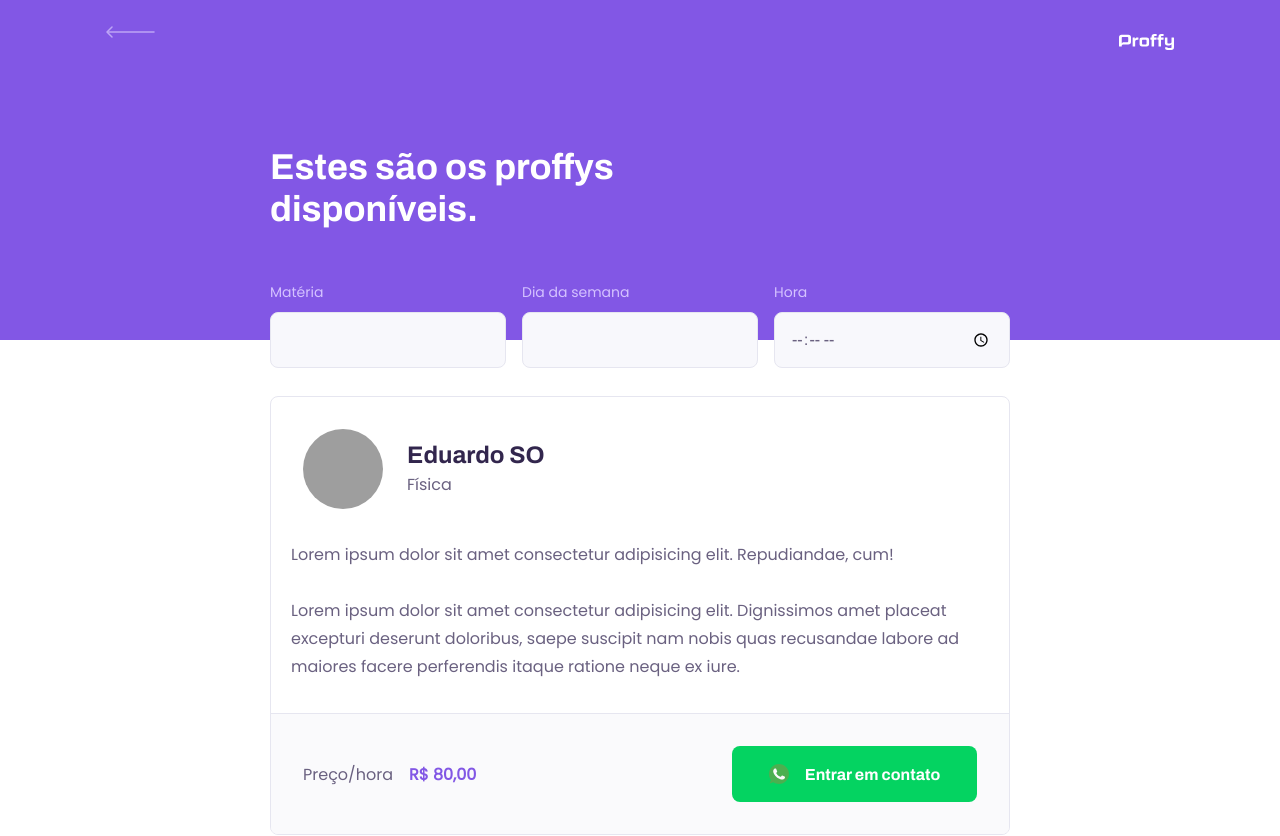
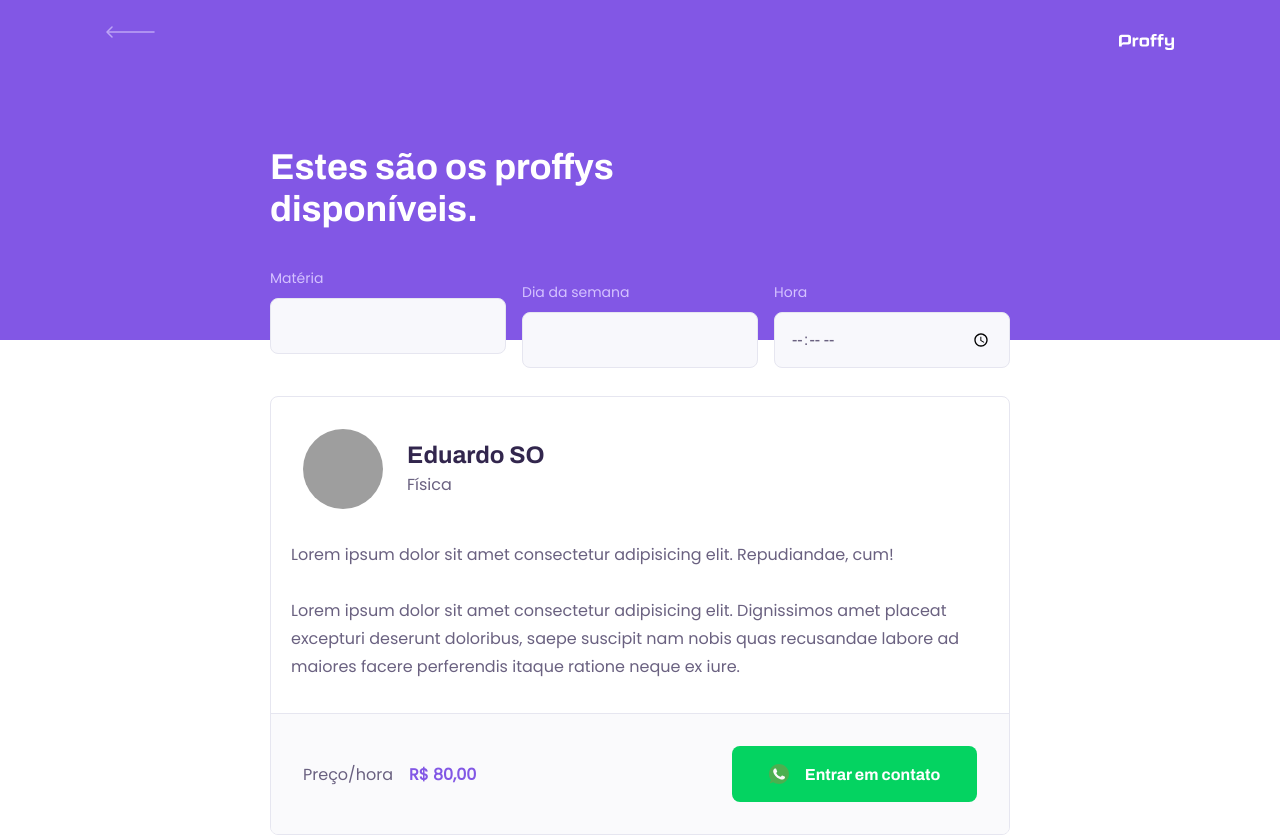
Before and after one commit to Eduardo-SO/Proffy, a React (Create React App) app in the folder web/: page /study in a window 1280 px wide. Shown: the top 836 px of the page. Built offline with nearby package versions, Linux system fonts and the light colour scheme; grey boxes are pictures that could not be loaded.

Commit message:
Add margin between inputs

```diff
--- a/web/src/components/Input/styles.ts
+++ b/web/src/components/Input/styles.ts
@@ -3,7 +3,7 @@ import styled from 'styled-components';
 export const Container = styled.div`
   position: relative;
 
-  & + div {
+  & + & {
     margin-top: 1.4rem;
   }
 
```
